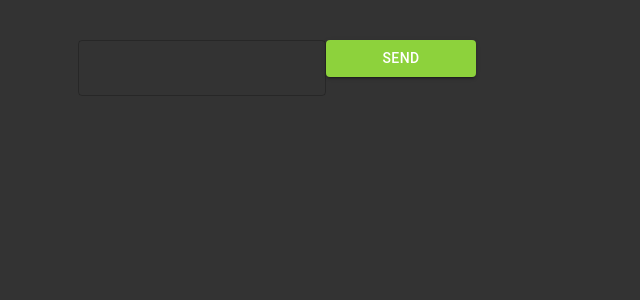
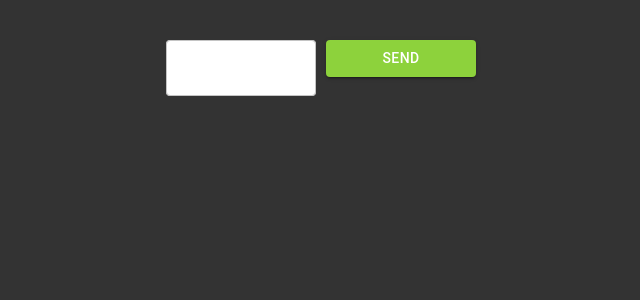
Before and after one commit to LamaNad/react_gb, a React (Create React App) app: page / in a window 1280 px wide. Shown: the top 300 px of the page, without its empty margins (564-1204 px from the left). Built offline with nearby package versions, Linux system fonts and the light colour scheme.

Commit message:
PropTypes

```diff
--- a/package.json
+++ b/package.json
@@ -9,6 +9,7 @@
     "@testing-library/jest-dom": "^5.16.2",
     "@testing-library/react": "^12.1.4",
     "@testing-library/user-event": "^13.5.0",
+    "prop-types": "^15.8.1",
     "react": "^17.0.2",
     "react-dom": "^17.0.2",
     "react-scripts": "5.0.0",
--- a/src/App.js
+++ b/src/App.js
@@ -1,12 +1,12 @@
-import { useEffect, useState } from 'react';
+import { useEffect, useRef, useState } from 'react';
 import './style.scss';
 import { Form } from './components/Form/Form';
 import { MessageList } from './components/MessageList/MessageList';
 
-const messageArray = [];
 
 function App() {
-  const [messages, setMessages] = useState(messageArray);
+  const timeout = useRef();
+  const [messages, setMessages] = useState([]);
 
   const botName = 'BOT';
   const userName = 'You';
@@ -20,7 +20,7 @@ function App() {
     }
 
     if (lastMessage.author !== botName) {
-      setTimeout(() => {
+      timeout.current = setTimeout(() => {
         setMessages([...messages, {
           text: "Hello! I`m Bot. Your message was: "+ lastMessage.text,
           author: botName,
@@ -29,6 +29,9 @@ function App() {
         }]);
       }, 1000);
   }
+
+  return () => clearTimeout(timeout.current);
+
   }, [messages]);
 
   const addMessage = (text) => {
--- a/src/components/Form/Form.jsx
+++ b/src/components/Form/Form.jsx
@@ -29,7 +29,14 @@ export const Form = ({onSubmit}) => {
         <form onSubmit={handleSubmit}>
             {/* <textarea value={value} onChange={handleChange} cols="60" rows="1"></textarea> */}
             {/* <input type="submit" value="Send"/> */}
-            <TextField value={value} onChange={handleChange} />
+            <TextField
+            sx={{
+                width: 150,
+                background: '#fff',
+                borderRadius: 1,
+                marginRight: '10px',
+              }}
+            value={value} onChange={handleChange} />
             <Button
             sx={{
                 width: 150,
--- a/src/components/Message/Message.jsx
+++ b/src/components/Message/Message.jsx
@@ -1,3 +1,4 @@
+import { PropTypes } from 'prop-types';
 import './Message.scss';
 
 export const Message = ({ author, text, role}) => {
@@ -7,6 +8,11 @@ export const Message = ({ author, text, role}) => {
             <div className="author"><span className="name">{author}</span></div>
         </div >
     );
+}
+
+Message.propTypes = {
+    author: PropTypes.string.isRequired,
+    text:PropTypes.string,
 }
 
 // import React from "react";
```
Also changed, not shown: 1 other file (tests, documents, lock files or other folders).
